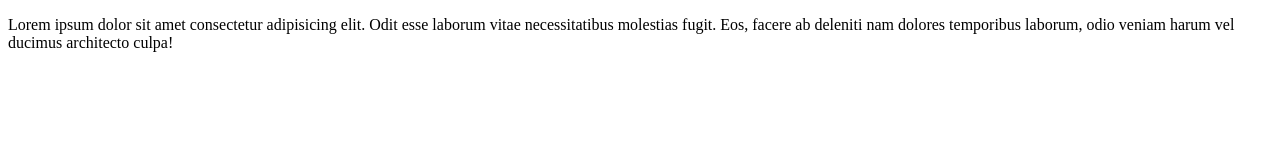
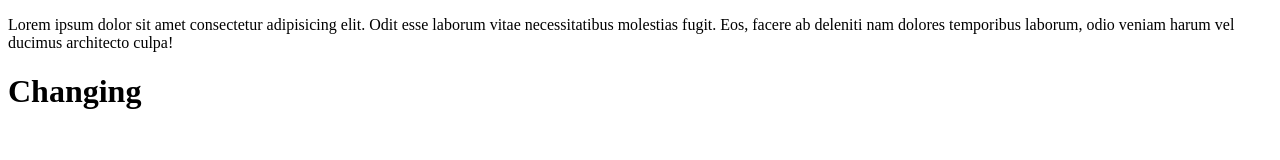
Before and after one commit to Duynhor/turtor, a plain HTML site: page index.html in a window 1280 px wide. Drawn offline with Linux system fonts and the light colour scheme.

Commit message:
Update index.html

```diff
--- a/index.html
+++ b/index.html
@@ -8,5 +8,6 @@
 </head>
 <body>
         <p>Lorem ipsum dolor sit amet consectetur adipisicing elit. Odit esse laborum vitae necessitatibus molestias fugit. Eos, facere ab deleniti nam dolores temporibus laborum, odio veniam harum vel ducimus architecto culpa!</p>
+    <h1>Changing</h1>
 </body>
 </html>
```
